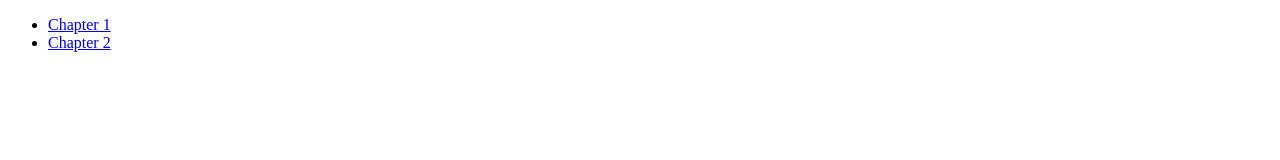
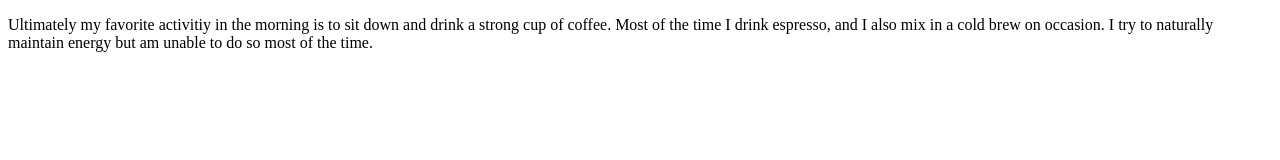
Before and after one commit to Ranger8125/webd152, a plain HTML site: page index.html in a window 1280 px wide. Drawn offline with Linux system fonts and the light colour scheme.

Commit message:
Add files via upload

```diff
--- a/index.html
+++ b/index.html
@@ -1,16 +1,16 @@
 <!DOCTYPE html>
 <html lang="en">
-<head>
-    <meta charset="UTF-8">
-    <meta name="viewport" content="width=device-width, initial-scale=1.0">
-    <title>WEBD152 Lesson Assignments</title>
-</head>
-<body>
-    <nav><ul>
-        <li>
-             <a href="chapter1/index.html">Chapter 1</a></li>
-       <li> <a href="chapter2/pacific/index.html">Chapter 2</a></li>
-</ul></nav>
-
-</body>
+  <head>
+    <meta charset="UTF-8" />
+    <meta name="viewport" content="width=device-width, initial-scale=1.0" />
+    <title>My First Paragraph</title>
+  </head>
+  <body>
+    <p>
+      Ultimately my favorite activitiy in the morning is to sit down and drink a
+      strong cup of coffee. Most of the time I drink espresso, and I also mix in
+      a cold brew on occasion. I try to naturally maintain energy but am unable
+      to do so most of the time.
+    </p>
+  </body>
 </html>
```
